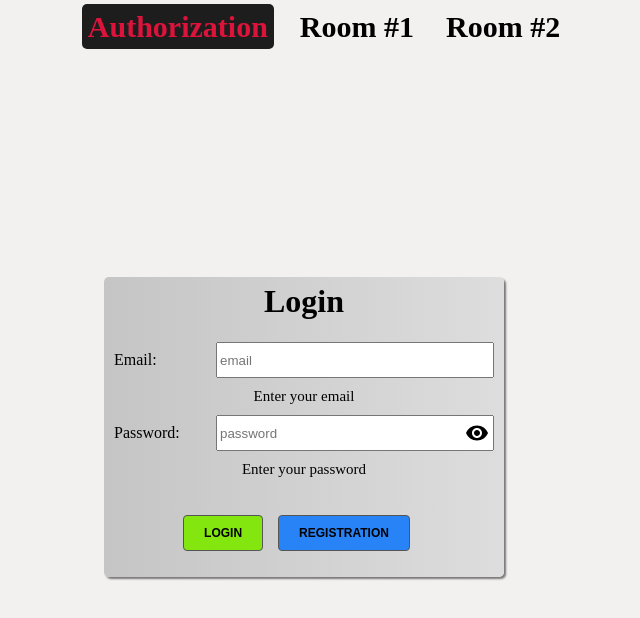
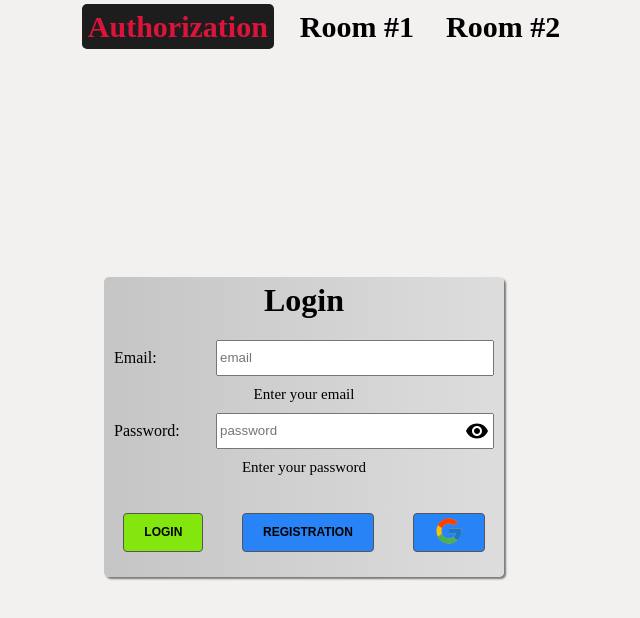
Before and after one commit to AndreyUA/react-rooms-reserve, a React (Create React App) app: page / in a window 1280 px wide. Shown: the top 618 px of the page, without its empty margins (336-976 px from the left). Built offline with nearby package versions, Linux system fonts and the light colour scheme; no server answers.

Commit message:
8-6-2020

```diff
--- a/public/index.html
+++ b/public/index.html
@@ -15,29 +15,18 @@
       user's mobile device or desktop. See https://developers.google.com/web/fundamentals/web-app-manifest/
     -->
     <link rel="manifest" href="%PUBLIC_URL%/manifest.json" />
+     <!--
+       for google sing-in
+       -->
+    <script src="https://apis.google.com/js/platform.js" async defer></script>
     <!--
-      Notice the use of %PUBLIC_URL% in the tags above.
-      It will be replaced with the URL of the `public` folder during the build.
-      Only files inside the `public` folder can be referenced from the HTML.
-
-      Unlike "/favicon.ico" or "favicon.ico", "%PUBLIC_URL%/favicon.ico" will
-      work correctly both with client-side routing and a non-root public URL.
-      Learn how to configure a non-root public URL by running `npm run build`.
-    -->
+       for google sing-in
+       -->
     <title>React room reserve</title>
   </head>
   <body>
     <noscript>You need to enable JavaScript to run this app.</noscript>
     <div id="root"></div>
-    <!--
-      This HTML file is a template.
-      If you open it directly in the browser, you will see an empty page.
-
-      You can add webfonts, meta tags, or analytics to this file.
-      The build step will place the bundled scripts into the <body> tag.
-
-      To begin the development, run `npm start` or `yarn start`.
-      To create a production bundle, use `npm run build` or `yarn build`.
-    -->
+    </script>
   </body>
 </html>
--- a/src/App.js
+++ b/src/App.js
@@ -73,7 +73,6 @@ class App extends Component {
   }
 
   async componentDidMount() {
-    console.log(localStorage.getItem("userId"));
     this.props.autoLogin();
 
     //обработка смены дат
--- a/src/containers/Auth/Auth.css
+++ b/src/containers/Auth/Auth.css
@@ -30,7 +30,7 @@
 
 .Auth-control {
   display: flex;
-  justify-content: center;
+  justify-content: space-around;
   margin: 20px 0;
 }
 
@@ -57,14 +57,14 @@
 .Auth-log,
 .Auth-reg {
   display: inline-block;
-  padding: 10px 20px;
+  padding: 2px 20px;
   border-radius: 4px;
   border: 1px solid rgb(85, 85, 85);
   color: #000;
-  margin-right: 15px;
   text-transform: uppercase;
   font-weight: bold;
   font-size: 12px;
+  background: none;
   transition: background, color 0.4s ease-in-out;
 }
 
@@ -106,3 +106,8 @@
   right: 15px;
   top: 16px;
 }
+
+.google-logo {
+  height: 30px;
+  width: 30px;
+}
--- a/src/containers/Auth/Auth.js
+++ b/src/containers/Auth/Auth.js
@@ -3,6 +3,7 @@ import "./Auth.css";
 
 import eye from "../../pics/eye.svg";
 import eye_off from "../../pics/eye_off.svg";
+import google_logo from "../../pics/google-logo.svg";
 
 //redux
 import { connect } from "react-redux";
@@ -12,6 +13,7 @@ import {
   changeEmail,
   changePassword,
   auth,
+  googleAuth,
 } from "../../store/actions/auth";
 import { loggedIn } from "../../store/actions/app";
 
@@ -19,6 +21,19 @@ class Auth extends Component {
   state = {
     passwordShow: false,
   };
+
+  componentDidMount() {
+    try {
+      window.gapi.load("auth2", async function () {
+        await window.gapi.auth2.init({
+          client_id:
+            "510537216725-d5js9v2emra4smm0kki46g06qokuns13.apps.googleusercontent.com",
+        });
+      });
+    } catch (error) {
+      console.log(error);
+    }
+  }
 
   submitHandler = (e) => {
     e.preventDefault();
@@ -33,7 +48,7 @@ class Auth extends Component {
     });
   };
 
-  registerHandler = () => {
+  registerHandler = async () => {
     this.props.auth(this.props.email.value, this.props.password.value, false);
   };
 
@@ -112,6 +127,15 @@ class Auth extends Component {
               >
                 Registration
               </button>
+              <button
+                className="Auth-reg"
+                onClick={(e) => this.props.googleAuth(e)}
+                disabled={
+                  !this.props.isEmailValid || !this.props.isPasswordValid
+                }
+              >
+                <img className="google-logo" src={google_logo} alt="google" />
+              </button>
             </div>
           </form>
         </div>
@@ -139,6 +163,7 @@ function mapDispatchToProps(dispatch) {
     changePassword: (e) => dispatch(changePassword(e)),
     auth: (email, password, isLogin) =>
       dispatch(auth(email, password, isLogin)),
+    googleAuth: (e) => dispatch(googleAuth(e)),
   };
 }
 
--- a/src/store/actions/auth.js
+++ b/src/store/actions/auth.js
@@ -80,6 +80,35 @@ export function changePassword(e) {
   };
 }
 
+export function googleAuth(e) {
+  e.preventDefault();
+  return async (dispatch) => {
+    try {
+      const GoogleAuth = await window.gapi.auth2.getAuthInstance().signIn({
+        scope: "profile email",
+      });
+
+      const expirationDate = new Date(
+        new Date().getTime() + GoogleAuth.wc.expires_in * 1000
+      );
+
+      //write token to global obj localStorage
+      localStorage.setItem("token", GoogleAuth.wc.id_token);
+      //write email to global obj localStorage
+      localStorage.setItem("email", GoogleAuth.Ot.yu);
+      //write userId to global obj localStorage
+      localStorage.setItem("userId", GoogleAuth.Da);
+      //life time of auth
+      localStorage.setItem("expirationDate", expirationDate);
+
+      dispatch(authSuccess(GoogleAuth.wc.id_token));
+      dispatch(autoLogout(GoogleAuth.wc.expires_in));
+    } catch (error) {
+      console.log(error);
+    }
+  };
+}
+
 //universal func for login and register
 export function auth(email, password, isLogin) {
   return async (dispatch) => {
@@ -114,11 +143,6 @@ export function auth(email, password, isLogin) {
       //life time of auth
       localStorage.setItem("expirationDate", expirationDate);
 
-      console.log(`data: ${data}, localStorage:
-      token: ${localStorage.getItem("token")}
-      userId: ${localStorage.getItem("userId")}
-      expirationDate: ${localStorage.getItem("expirationDate")}
-      `);
       dispatch(authSuccess(data.idToken));
       dispatch(autoLogout(data.expiresIn));
       dispatch(passwordCorrect());
```
Also changed, not shown: src/pics/google-logo.svg (added), 1 other file (tests, documents, lock files or other folders).
